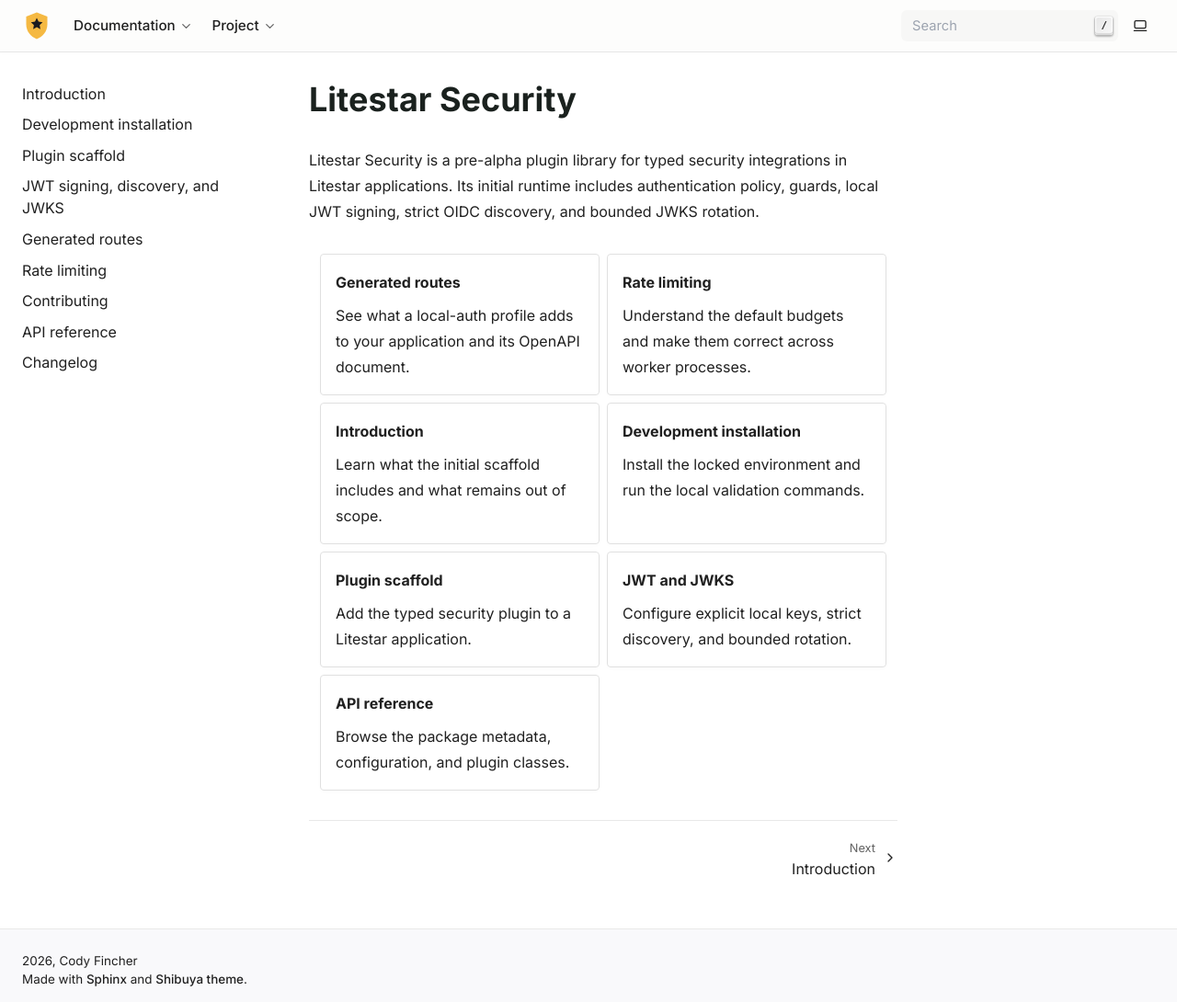
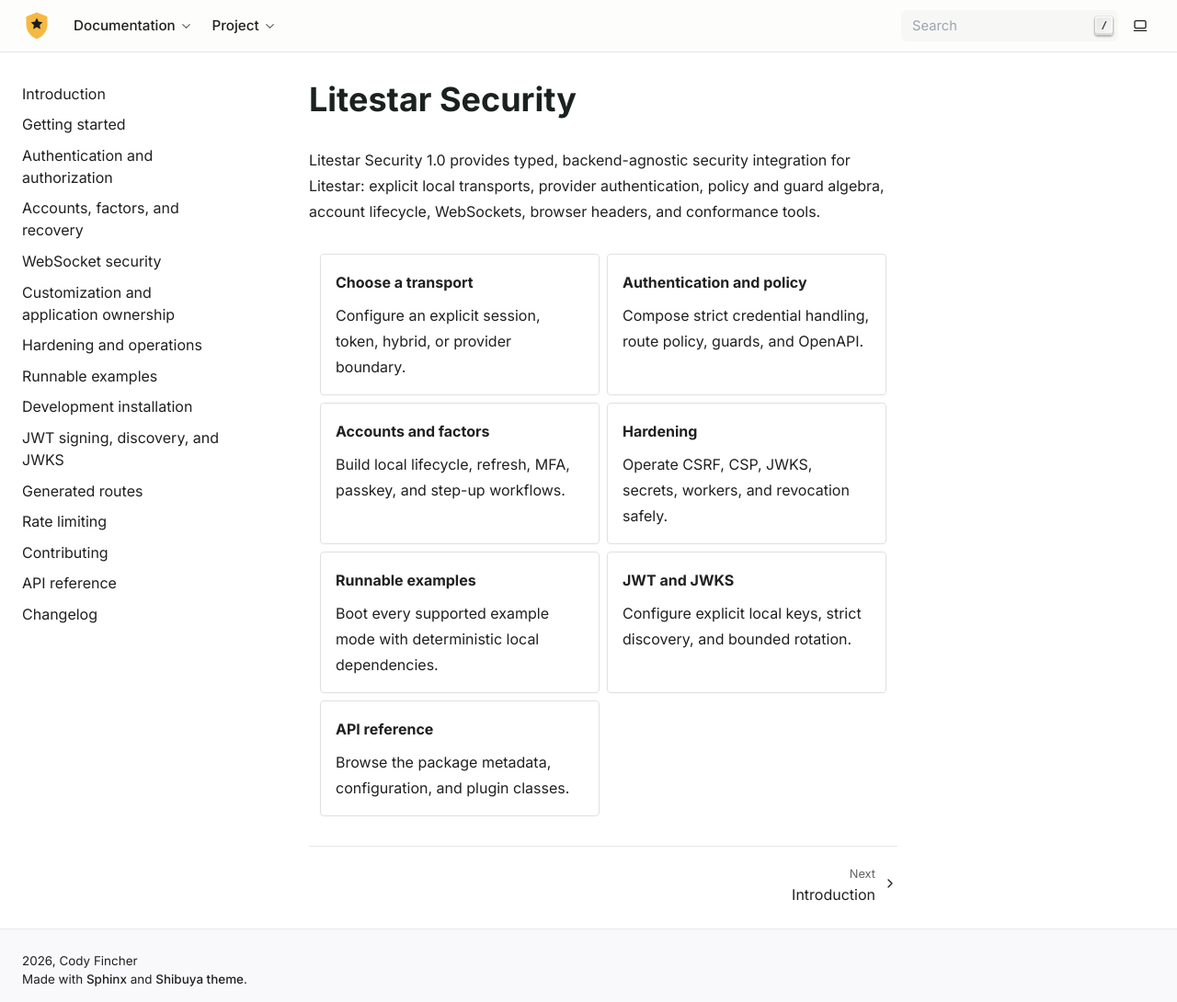
Before and after one commit to cofin/litestar-security, a Sphinx documentation site: the page built from docs/index.rst, in a window 1280 px wide and 1090 px high. Shown: the whole window at 92% size. Built offline with Sphinx 7.4.7, drawn with Linux system fonts in a browser that asks for light colours.

```diff
--- a/docs/conf.py
+++ b/docs/conf.py
@@ -45,16 +45,16 @@ html_theme_options = {
         {
             "title": "Documentation",
             "children": [
-                {"title": "Introduction", "url": "introduction", "summary": "Understand the current pre-alpha scope."},
+                {"title": "Introduction", "url": "introduction", "summary": "Understand the stable 1.0 model."},
                 {
-                    "title": "Development installation",
-                    "url": "development-installation",
-                    "summary": "Install and validate the project locally.",
+                    "title": "Getting started",
+                    "url": "getting-started",
+                    "summary": "Choose an explicit authentication transport.",
                 },
                 {
-                    "title": "Plugin scaffold",
-                    "url": "plugin-scaffold",
-                    "summary": "Use the current configuration and plugin contracts.",
+                    "title": "Hardening",
+                    "url": "hardening",
+                    "summary": "Operate browser, provider, worker, and key boundaries.",
                 },
                 {"title": "API reference", "url": "reference", "summary": "Browse the typed public surface."},
             ],
--- a/docs/contributing.rst
+++ b/docs/contributing.rst
@@ -2,8 +2,8 @@ Contributing
 ============
 
 Litestar Security uses test-driven development and Conventional Commits. Keep
-changes focused on an approved contract, and do not introduce authentication or
-authorization behavior as incidental scaffold work.
+changes focused on an approved contract, and do not introduce unrelated
+authentication or authorization behavior incidentally.
 
 The essential commands are:
 
--- a/docs/index.rst
+++ b/docs/index.rst
@@ -1,23 +1,29 @@
 .. title:: Litestar Security
 
 .. meta::
-   :description: A typed, pre-alpha security integration scaffold for Litestar.
+   :description: Typed authentication, authorization, and provider integration for Litestar.
    :keywords: Litestar, security, authentication, authorization, plugin
 
 Litestar Security
 =================
 
-Litestar Security is a pre-alpha plugin library for typed security integrations
-in Litestar applications. Its initial runtime includes authentication policy,
-guards, local JWT signing, strict OIDC discovery, and bounded JWKS rotation.
+Litestar Security 1.0 provides typed, backend-agnostic security integration for
+Litestar: explicit local transports, provider authentication, policy and guard
+algebra, account lifecycle, WebSockets, browser headers, and conformance tools.
 
 .. toctree::
    :hidden:
    :titlesonly:
 
    introduction
+   getting-started
+   authentication
+   accounts
+   websockets
+   customization
+   hardening
+   examples
    development-installation
-   plugin-scaffold
    jwt-and-jwks
    generated-routes
    rate-limiting
@@ -28,35 +34,35 @@ guards, local JWT signing, strict OIDC discovery, and bounded JWKS rotation.
 .. grid:: 1 1 2 2
    :gutter: 2
 
-   .. grid-item-card:: Generated routes
-      :link: generated-routes
+   .. grid-item-card:: Choose a transport
+      :link: getting-started
       :link-type: doc
 
-      See what a local-auth profile adds to your application and its OpenAPI document.
+      Configure an explicit session, token, hybrid, or provider boundary.
 
-   .. grid-item-card:: Rate limiting
-      :link: rate-limiting
+   .. grid-item-card:: Authentication and policy
+      :link: authentication
       :link-type: doc
 
-      Understand the default budgets and make them correct across worker processes.
+      Compose strict credential handling, route policy, guards, and OpenAPI.
 
-   .. grid-item-card:: Introduction
-      :link: introduction
+   .. grid-item-card:: Accounts and factors
+      :link: accounts
       :link-type: doc
 
-      Learn what the initial scaffold includes and what remains out of scope.
+      Build local lifecycle, refresh, MFA, passkey, and step-up workflows.
 
-   .. grid-item-card:: Development installation
-      :link: development-installation
+   .. grid-item-card:: Hardening
+      :link: hardening
       :link-type: doc
 
-      Install the locked environment and run the local validation commands.
+      Operate CSRF, CSP, JWKS, secrets, workers, and revocation safely.
 
-   .. grid-item-card:: Plugin scaffold
-      :link: plugin-scaffold
+   .. grid-item-card:: Runnable examples
+      :link: examples
       :link-type: doc
 
-      Add the typed security plugin to a Litestar application.
+      Boot every supported example mode with deterministic local dependencies.
 
    .. grid-item-card:: JWT and JWKS
       :link: jwt-and-jwks
```
Also changed, not shown: README.md (+59 -26 lines), docs/accounts.rst (added, +23 -0 lines), docs/authentication.rst (added, +35 -0 lines), docs/changelog.rst (+18 -8 lines), docs/customization.rst (added, +26 -0 lines), docs/examples.rst (added, +21 -0 lines), docs/getting-started.rst (added, +30 -0 lines), docs/hardening.rst (added, +24 -0 lines), docs/introduction.rst (+19 -20 lines), docs/plugin-scaffold.rst (deleted, +0 -44 lines), docs/reference.rst (+20 -0 lines), docs/websockets.rst (added, +23 -0 lines).
